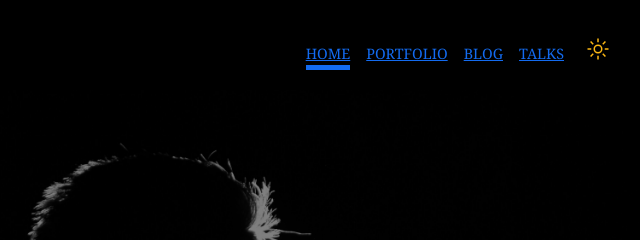
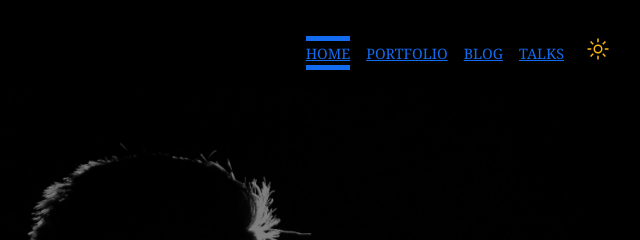
Before and after one commit to jormee/folajomi.dev, a Gatsby site: page / in a window 1280 px wide. In both pictures the pointer is over the link "HOME". Shown: the top 240 px of the page, 472-1112 px from the left. Built offline with nearby package versions, Linux system fonts and the light colour scheme; Gatsby itself is replaced by a stand-in of ours; what typography-theme-ocean-beach would draw is missing.

Commit message:
STYLE: Add hover styles to nav links

```diff
--- a/src/styles/nav.scss
+++ b/src/styles/nav.scss
@@ -77,6 +77,7 @@
                     text-transform: uppercase;
                     font-style: normal;
                     font-size: .7rem;
+                    position: relative;
 
                     .nav-icon {
                         width: 1.5rem;
@@ -85,8 +86,17 @@
                         margin-top: 1rem;
                     }
 
+                    &:hover::before {
+                        content: '';
+                        position: absolute;
+                        top: 0;
+                        left: 0;
+                        width: 100%;
+                        height: .3rem;
+                        background-color: $secondaryFont;
+                    }
+
                     &.active {
-                        position: relative;
 
                         &::after {
                             content: '';
```
